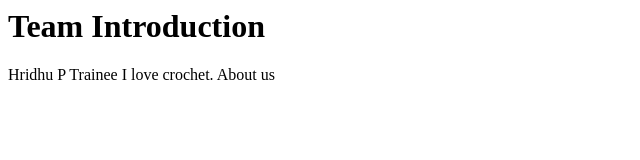
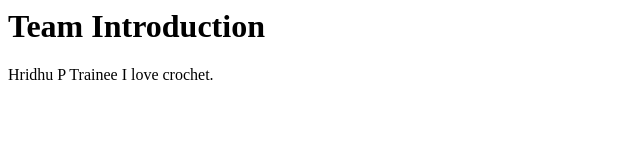
Before and after one commit to hridhu24/team-intro, a plain HTML site: page index.html in a window 1280 px wide. Shown: the full height of the page, 0-640 px from the left. Drawn offline with Linux system fonts and the light colour scheme.

Commit message:
Remove 'About us' from introduction paragraph
Removed 'About us' text from the introduction paragraph.

```diff
--- a/index.html
+++ b/index.html
@@ -4,7 +4,6 @@
  <p> Hridhu P
     Trainee
     I love crochet.
-    About us
  </p>
  </body>
 </html>
```
